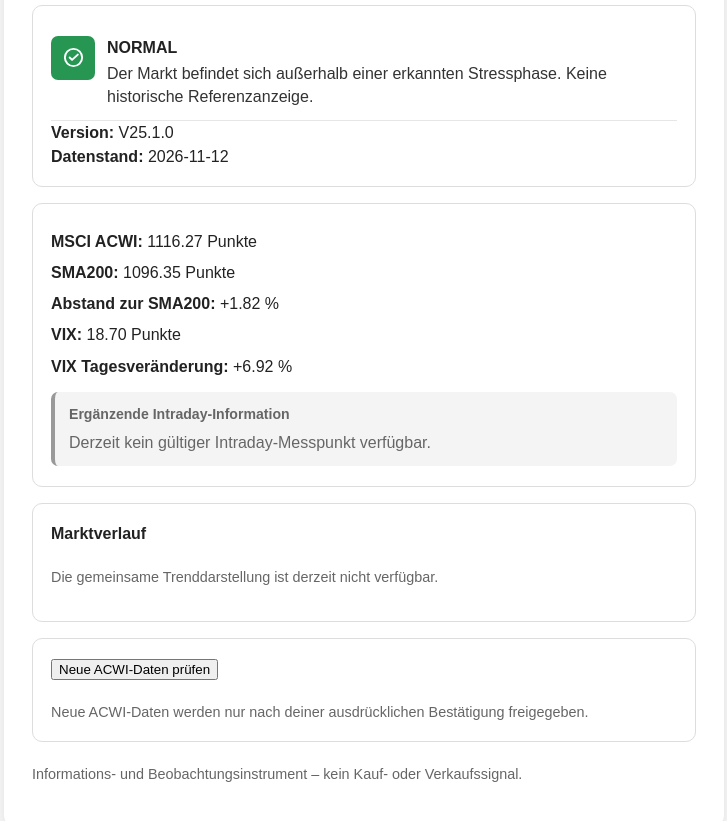
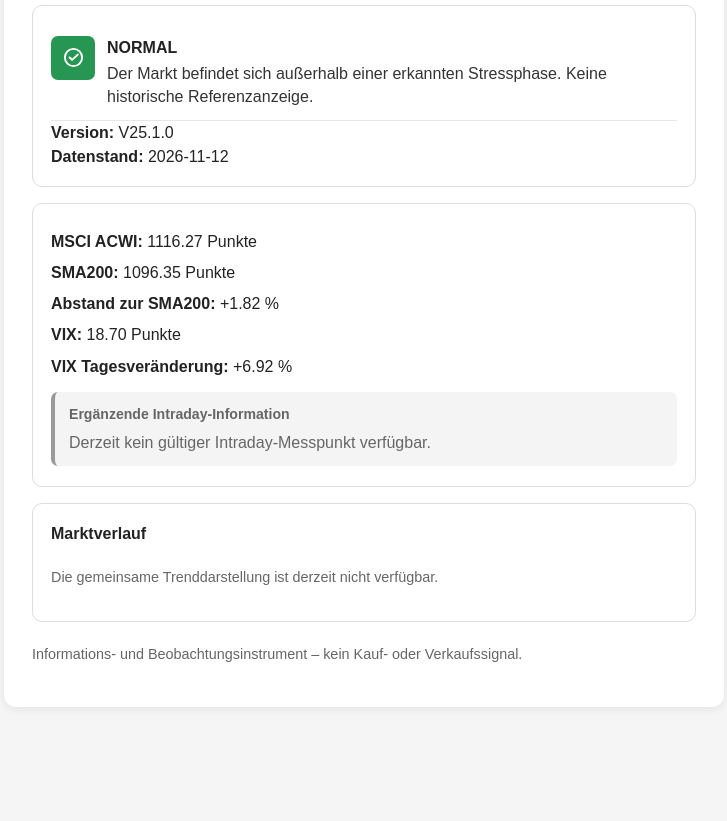
Before and after one commit to 24crfnm2vk-wq/Marktkompass, a plain HTML site: page index.html in a window 1280 px wide. Shown: the part 131-952 px from the top of the page, without its empty margins (276-1003 px from the left). After the commit the page ends 878 px from the top, so only its background shows below. Drawn offline with Linux system fonts and the light colour scheme; no server answers.

Commit message:
Veraltete manuelle ACWI-Freigabeanzeige entfernen

```diff
--- a/index.html
+++ b/index.html
@@ -11,17 +11,9 @@
         <h1>Marktkompass</h1>
         <div id="app">Lade aktuellen Marktstatus …</div>
 
-        <section class="card">
-            <button id="acwi-update-button" type="button">Neue ACWI-Daten prüfen</button>
-            <div id="acwi-update-status" class="note" aria-live="polite">
-                Neue ACWI-Daten werden nur nach deiner ausdrücklichen Bestätigung freigegeben.
-            </div>
-        </section>
-
         <p class="note">Informations- und Beobachtungsinstrument – kein Kauf- oder Verkaufssignal.</p>
     </main>
 
     <script src="app.js"></script>
-    <script type="module" src="acwi-update.js"></script>
 </body>
 </html>
```
